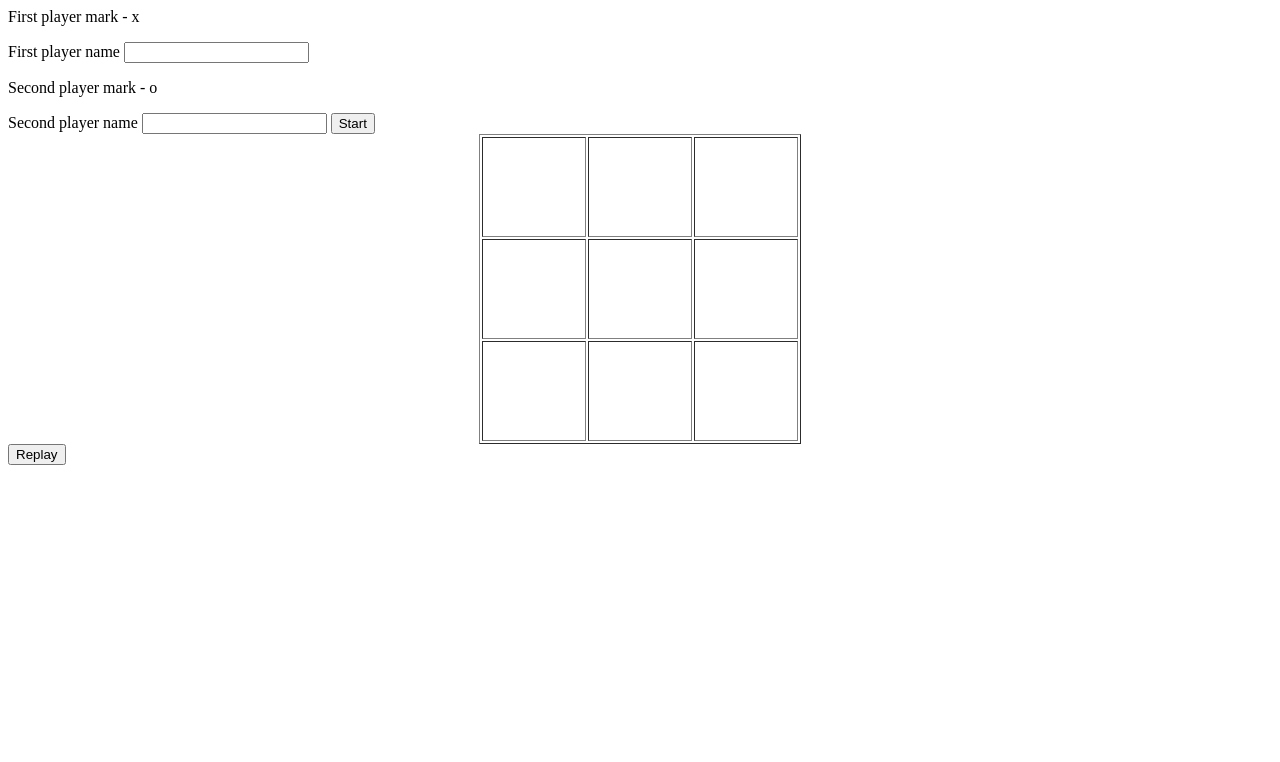
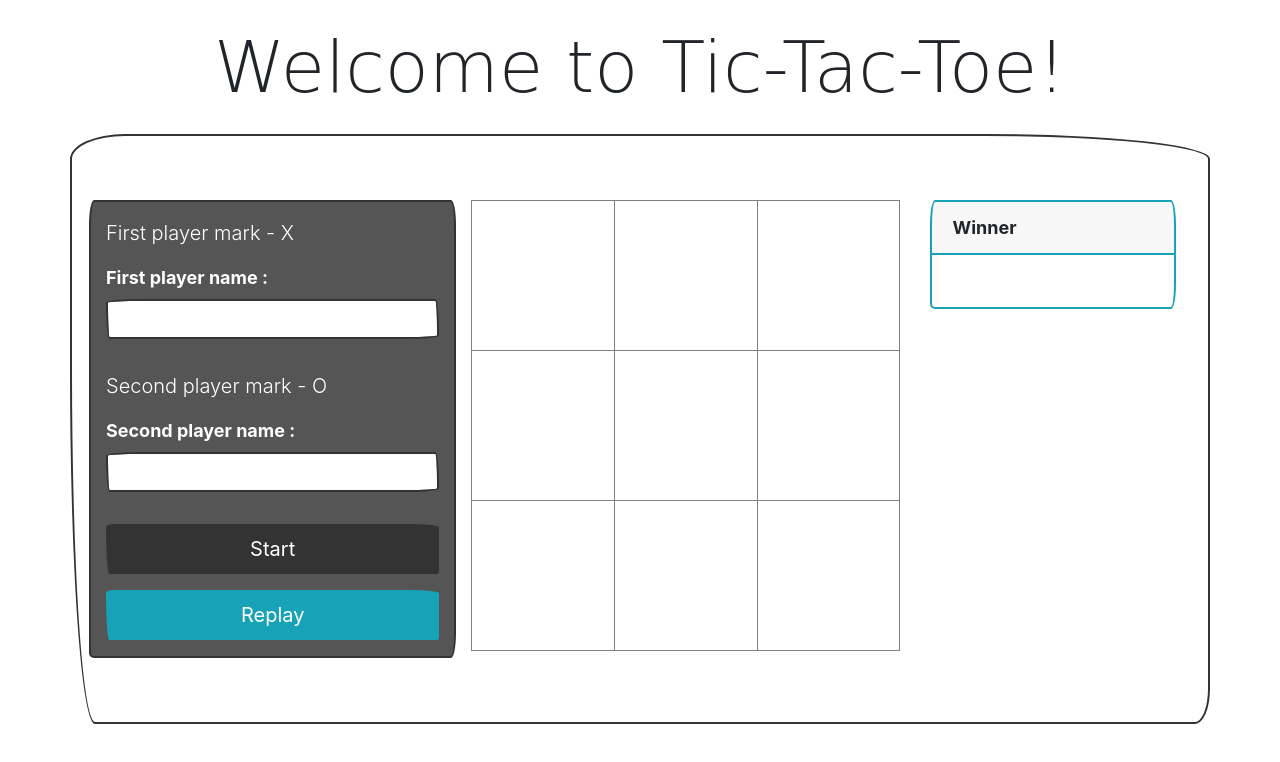
Before and after one commit to pelzolga123/Tic-Tac-Toe-1, a website: page index.html in a window 1280 px wide. Drawn offline with nearby package versions, Linux system fonts and the light colour scheme; a web font is replaced by a local one.

Commit message:
Added some styling

```diff
--- a/index.html
+++ b/index.html
@@ -5,29 +5,47 @@
     <meta name="description" content="">
     <meta name="viewport" content="width=device-width, initial-scale=1">
     <link rel="stylesheet" href="./style/main.css">
+    <link rel="stylesheet" href="https://cdnjs.cloudflare.com/ajax/libs/bootswatch/4.3.1/sketchy/bootstrap.min.css">
   </head>
   <body>
-    <div id='player'>
-      <p>First player mark - x</p>
-      <label for = 'firstPlayer'>First player name</label>
-      <input id = 'firstPlayer'/>
+      <h1 class="display-3 text-center mt-4">Welcome to Tic-Tac-Toe!</h1>
+      <div class="container mt-4 jumbotron">
+      <div class="row">
+      <div id='player' class='card bg-dark col-md-4 text-white'>
+      <div class="form-group">
+       <p class="lead mt-3">First player mark - X</p>
+       <label class="control-label" for = 'firstPlayer'>First player name : </label>
+       <input class="form-control" id = 'firstPlayer'/>
+      </div>
+      <div class="form-group">
+      <p class="lead mt-3">Second player mark - O</p>
+      <label class="control-label" for = 'secondPlayer'>Second player name : </label>
+      <input class="form-control" id ='secondPlayer'/>
+      </div>
+      <button class='btn btn-primary btn-lg mt-3' onclick="addUsers()">Start</button>
+      <button class='btn btn-info btn-lg mt-3 mb-3' onclick="restartGame()">Replay</button>
+    </div>
 
-      <p>Second player mark - o</p>
-      <label for = 'secondPlayer'>Second player name</label>
-      <input id ='secondPlayer'/>
+    <div class="col-md-5">
+    <div id='game' >
 
-      <button onclick="addUsers()">Start</button>
     </div>
-    <div id='game'>
-
+    </div>
+    <div class='info col-md-3'>
+      <div class ='card border-info mb-3'>
+          <div class="card-header">Winner</div>
+          <div class="card-body">
+            <h4 id ="title-card" class="card-title"></h4>
+          </div>
+      </div>
     </div>
     <div class="endgame">
       <div class="text">
 
       </div>
     </div>
-    <button onclick="restartGame()">Replay</button>
-
+  </div>
+</div>
     <script type="text/javascript" src="./javascript/index.js"></script>
     <script type="text/javascript" src="./javascript/player.js"></script>
   </body>
--- a/javascript/index.js
+++ b/javascript/index.js
@@ -23,7 +23,9 @@ const gameBoard = () => {
   }
 
   mainDiv.appendChild(table);
+
 };
+
 
 function turns() {
   moves -= 1;
@@ -72,10 +74,12 @@ const combinations = (mark, arr) => {
         || includes_id('01', '11', '21', arr)
         || includes_id('02', '12', '22', arr)
   ) {
-    alert(`${mark} winns`);
+
+    document.getElementById("title-card").innerHTML = `${mark} winns`;
+    freese();
   }
   else if(arr.length >= 5){
-    alert('test');
+    document.getElementById("title-card").innerHTML = 'Draw';
   }
 };
 
@@ -108,4 +112,9 @@ const clicked = (id) => {
   });
 };
 
+const freese = () => {
+    var table  = document.querySelector("table");
+    table.setAttribute('class', 'avoid-clicks');
+};
+
 gameBoard();
--- a/style/main.css
+++ b/style/main.css
@@ -1,7 +1,7 @@
 td{
-    width:100px;
-    height:100px;
-    font-size: 60px;
+    width:150px;
+    height:150px;
+    font-size: 80px;
     font-weight: 900;
     text-align: center;
 }
@@ -9,3 +9,9 @@ td{
     display: flex;
     justify-content: center;
 }
+.avoid-clicks{
+    pointer-events: none;
+}
+.card{
+    font-size:18px;
+}
```
